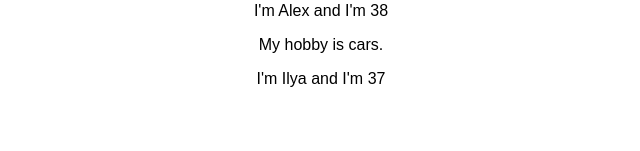
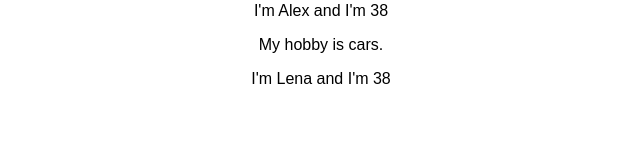
Before and after one commit to Preil/react-complete-guide, a React (Create React App) app: page / in a window 1280 px wide. Shown: the part 149-300 px from the top of the page, without its empty margins (319-959 px from the left). Built offline with nearby package versions, Linux system fonts and the light colour scheme.

Commit message:
Revert "OnClick method handler. Modifying state properties via setState."
This reverts commit c00297a

```diff
--- a/src/App.js
+++ b/src/App.js
@@ -1,48 +1,41 @@
-import React, {useState} from 'react';
+import React, {Component} from 'react';
 import './App.css';
 import Person from './Person/Person';
 
-const app = props => {
-    const [personsState, setPersonsState] = useState({
+class App extends Component {
+    state = {
         persons: [
             {name: 'Ilya', age: 39},
             {name: 'Alex', age: 38},
-            {name: 'Ilya', age: 37},
-        ],
-        // otherState: 'Some other value'
+            {name: 'Lena', age: 38}
+        ]
+    }
 
-    });
+    switchNameHandler = ()=>{
+        // console.log('Was clicked')
+        this.setState({
+            persons: [
+                {name: 'Ilya', age: 39},
+                {name: 'Alex', age: 38},
+                {name: 'Lena', age: 33}
 
-    // Notice that switchNameHandler changes state,
-    // but it erases otherState while setPersonState applied.
-    // Does not merge the old state and new state
-
-    //better way is to use several useState:
-    const [otherState, setOtherState] = useState('Some other value');
-
-    console.log(personsState, otherState);
-
-    const switchNameHandler = () => {
-        setPersonsState({
-            persons: [
-                {name: 'Ilya', age: 29},
-                {name: 'Alex', age: 28},
-                {name: 'Ilya', age: 27},
             ]
         })
     };
 
+    render() {
         return (
             <div className="App">
                 <h1>Hi,I'm a React App</h1>
-            <button onClick={switchNameHandler}>Switch Name</button>
-            <Person name={personsState.persons[0].name} age={personsState.persons[0].age}/>
-            <Person name={personsState.persons[1].name} age={personsState.persons[1].age}>
+                <button onClick={this.switchNameHandler}>Switch Name</button>
+                <Person name={this.state.persons[0].name} age={this.state.persons[0].age}/>
+                <Person name={this.state.persons[1].name} age={this.state.persons[1].age}>
                     My hobby is cars.
                 </Person>
-            <Person name={personsState.persons[2].name} age={personsState.persons[2].age}/>
+                <Person name={this.state.persons[2].name} age={this.state.persons[2].age}/>
                          </div>
         );
     }
+}
 
-export default app;
+export default App;
```
Lines whose indentation alone changed are shown as unchanged.
